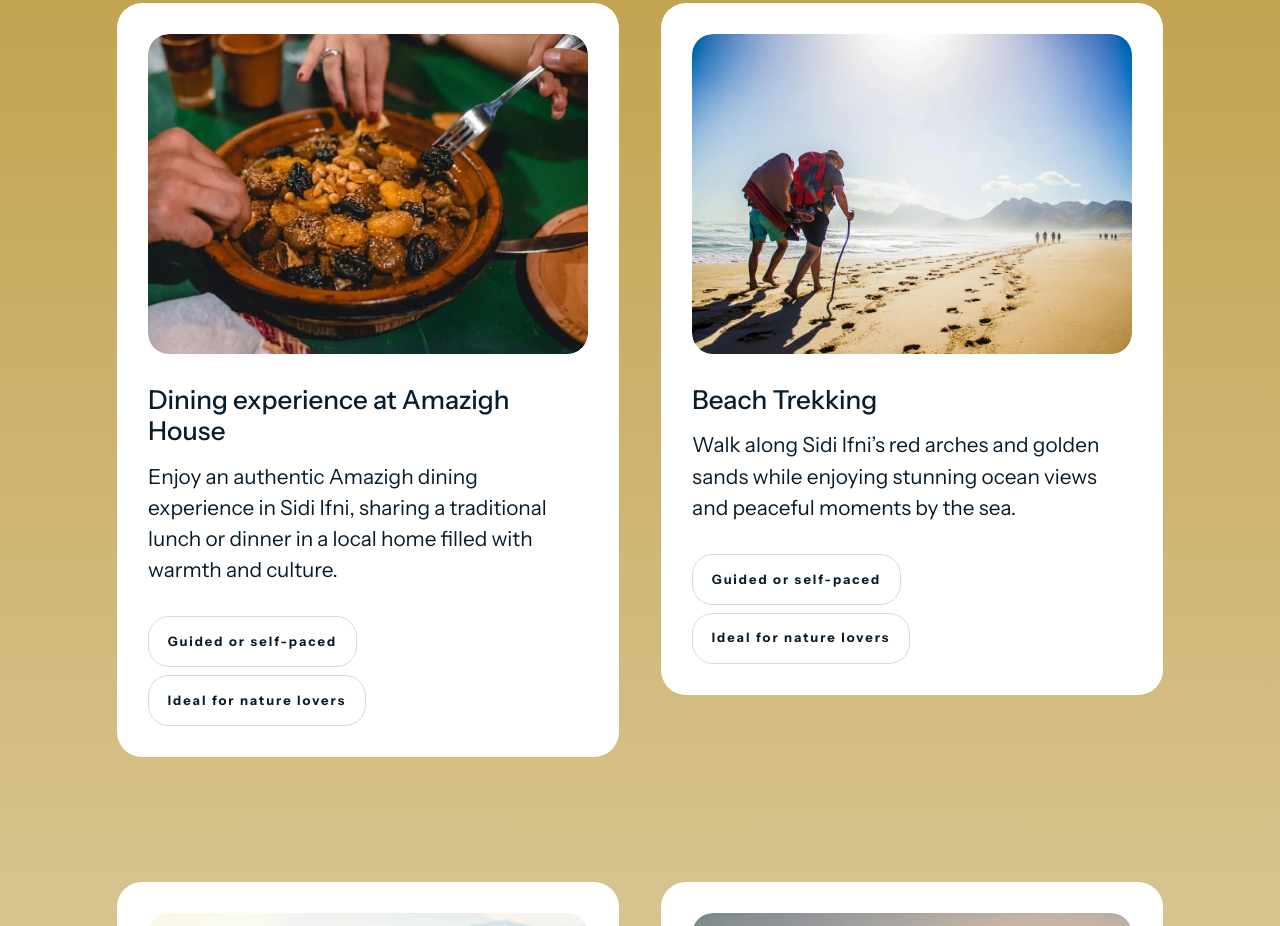
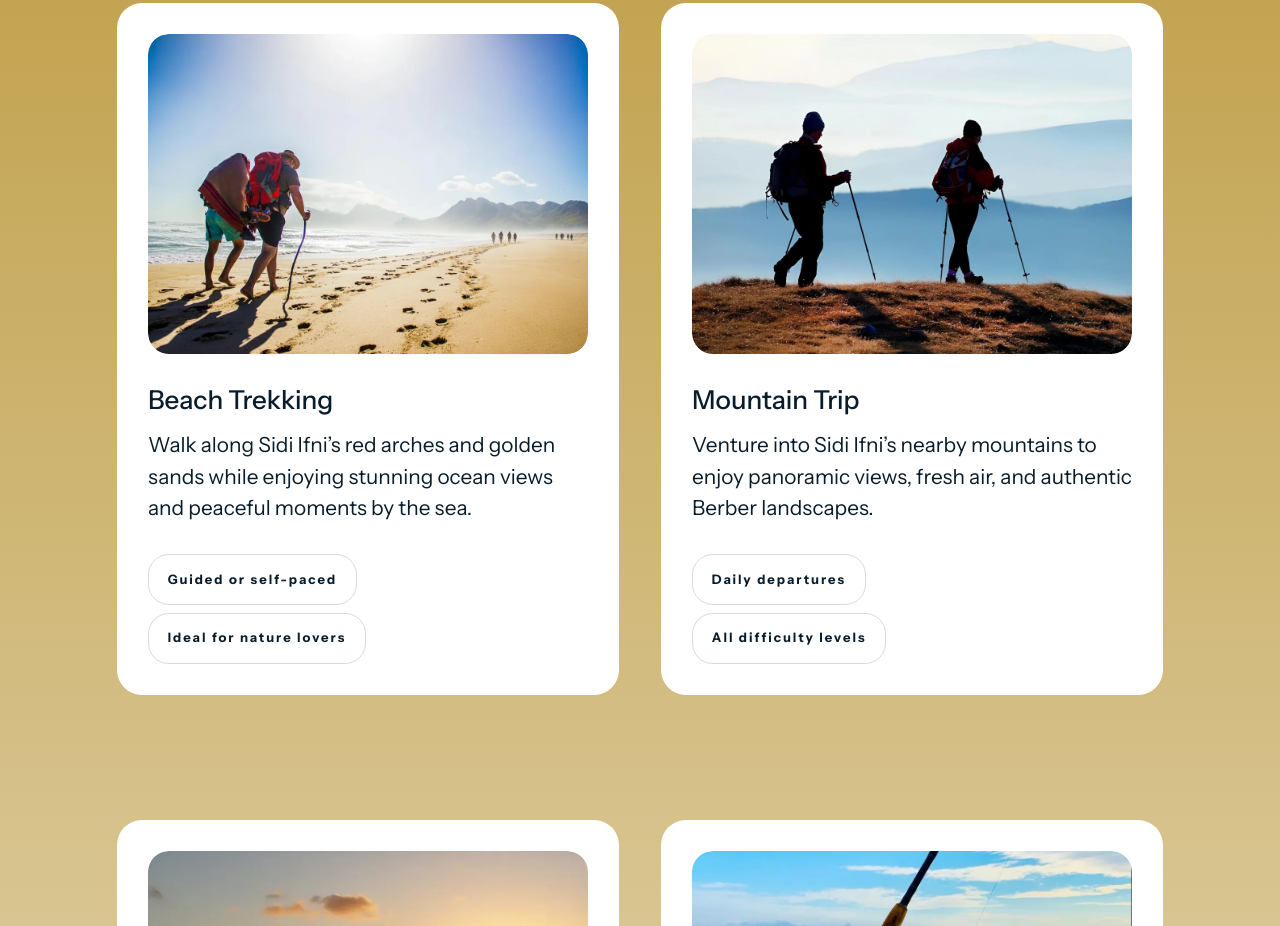
Before and after one commit to hamzaelbaz/sidi-ifni-experience, a website: page public/activities/berber-house.html in a window 1280 px wide. Shown: the part 5180-6106 px from the top of the page. Drawn offline with nearby package versions, Linux system fonts and the light colour scheme.

Commit message:
Your message here

```diff
--- a/public/activities/berber-house.html
+++ b/public/activities/berber-house.html
@@ -200,19 +200,6 @@
                <div class="tours-section-content">
                 <article class="tour-informations">
                         <div class="tours-infos-container">
-                           <div class="tour-img"><a href="/activities/berber-house.html"><img src="../images/tajine_950.webp" srcset="../images/tajine_550.webp 550w,../images/tajine_650.webp 650w,../images/tajine_800.webp 800w,../images/tajine_950.webp 950w" alt="a morocan tajine"></a><a class="btn explore hover-btn tours-btn" href="/activities/berber-house.html">SHOW DETAILS</a></div>
-                           <div class="tour-title">
-                              <h4>Dining experience at Amazigh House</h4>
-                              <p>Enjoy an authentic Amazigh dining experience in Sidi Ifni, sharing a traditional lunch or dinner in a local home filled with warmth and culture.</p>
-                           </div>
-                           <div class="added-infos">
-                              <p class="added-btn">Guided or self-paced</p>
-            <p class="added-btn">Ideal for nature lovers</p>
-                           </div>
-                        </div>
-                     </article>
-                <article class="tour-informations">
-                        <div class="tours-infos-container">
                            <div class="tour-img"><a href="/activities/beach-trekking"><img src="../images/beach-trekking.webp" srcset="../images/beach-trekking_800.webp 800w,../images/beach-trekking_950.webp 950w, ../images/beach-trekking.webp 1120w " alt="2 mens walking in the beach"></a><a class="btn explore hover-btn tours-btn" href="/activities/beach-trekking">SHOW DETAILS</a></div>
                            <div class="tour-title">
                               <h4>Beach Trekking</h4>
```
